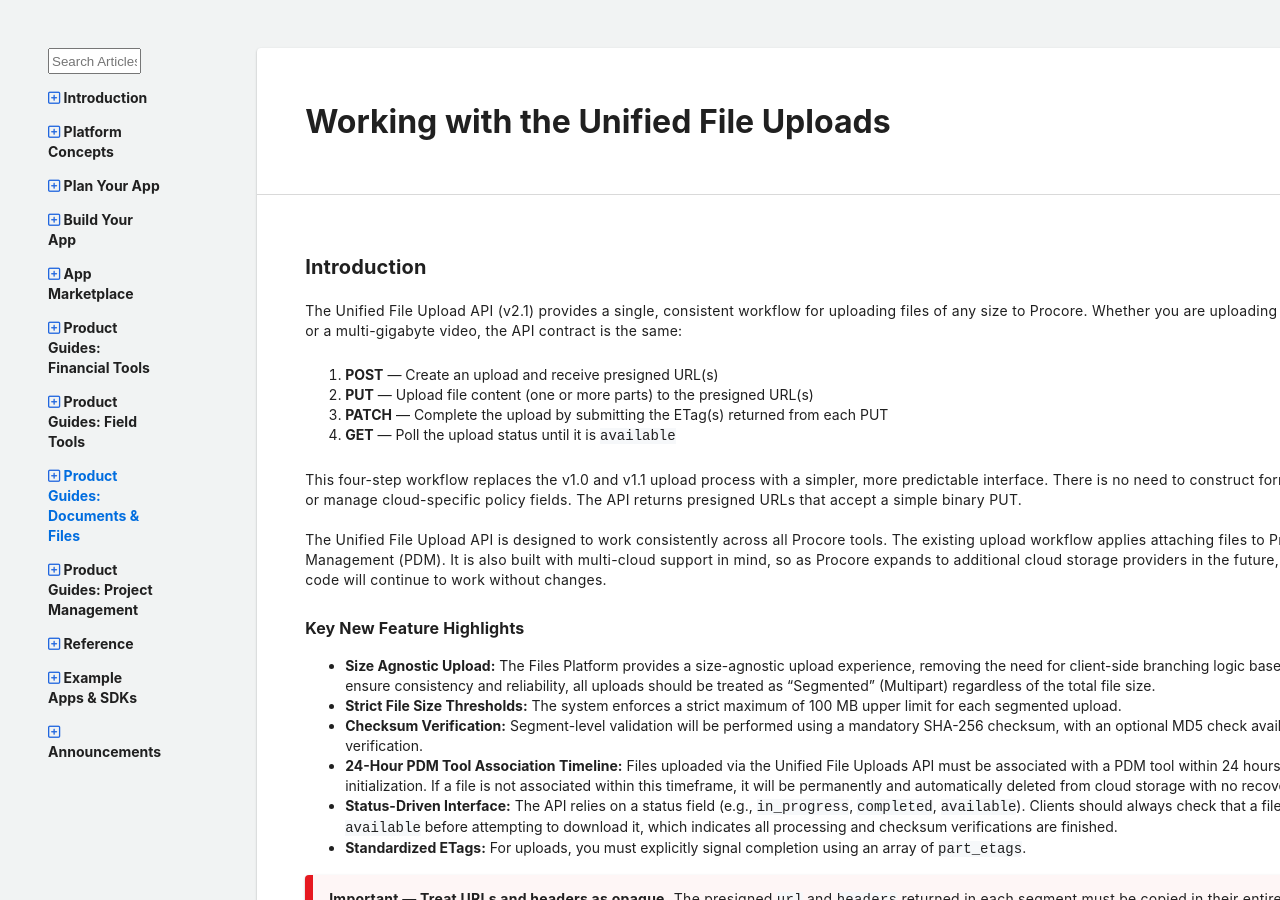
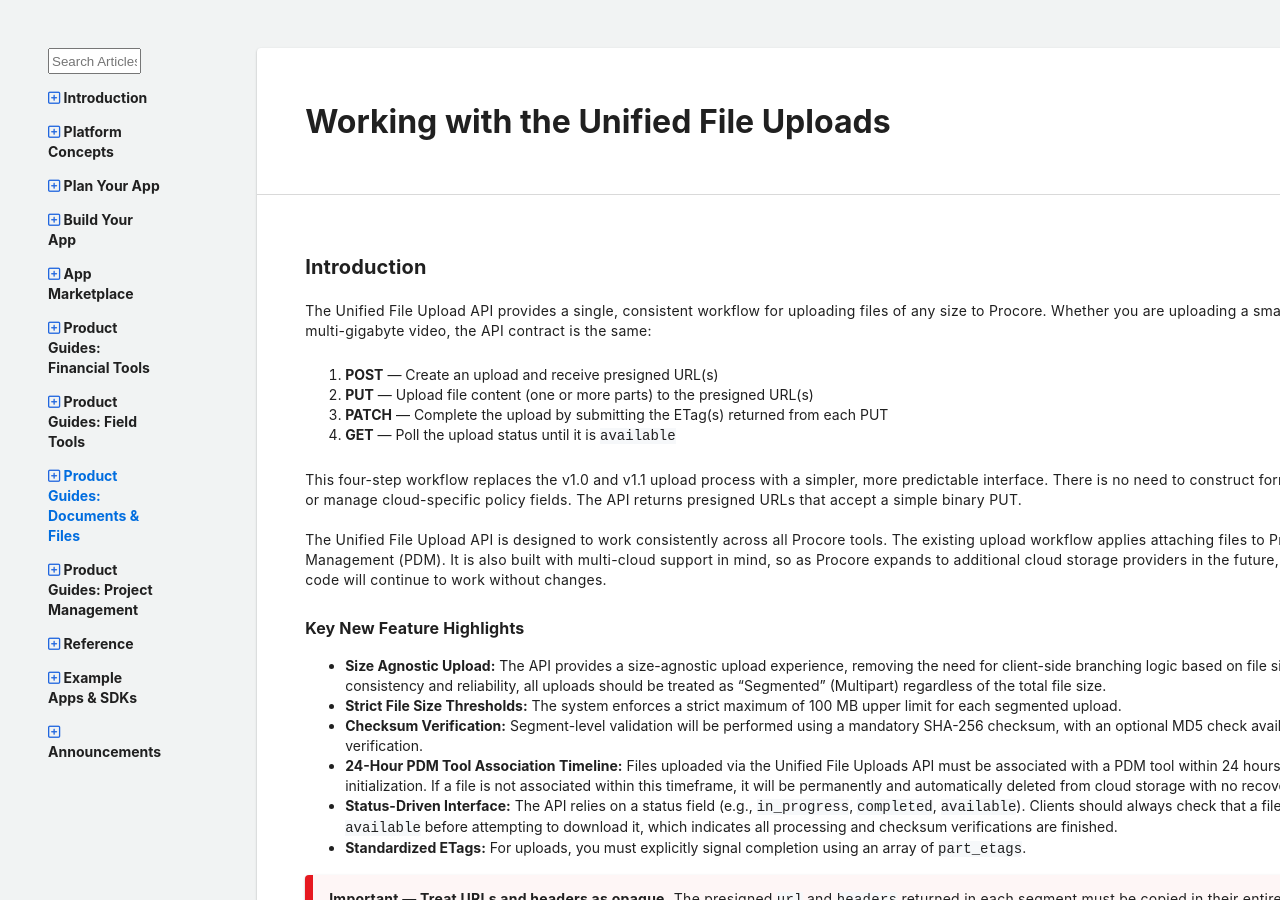
Before and after one commit to procore/documentation, a Jekyll site: the page built from tutorials/tutorial_unified_uploads.md, in a window 1280 px wide and 900 px high. Built offline with Jekyll 4.4.1, drawn with Linux system fonts in a browser that asks for light colours; comment, search, counter and statistics services are not loaded.

Commit message:
docs: add API reference links and clean up tutorial wording
- Link endpoint table actions to v2.1 API reference docs
- Replace internal "Files Platform" term with "The API"
- Remove redundant version number from intro text

Made-with: Cursor

```diff
--- a/tutorials/tutorial_unified_uploads.md
+++ b/tutorials/tutorial_unified_uploads.md
@@ -8,7 +8,7 @@ section_title: "Product Guides: Documents & Files"
 
 ## Introduction
 
-The Unified File Upload API (v2.1) provides a single, consistent workflow for uploading files of any size to Procore.
+The Unified File Upload API provides a single, consistent workflow for uploading files of any size to Procore.
 Whether you are uploading a small document or a multi-gigabyte video, the API contract is the same:
 
 1. **POST** — Create an upload and receive presigned URL(s)
@@ -26,7 +26,7 @@ It is also built with multi-cloud support in mind, so as Procore expands to addi
 
 ### Key New Feature Highlights
 
-- **Size Agnostic Upload:** The Files Platform provides a size-agnostic upload experience, removing the need for client-side branching logic based on file size. To ensure consistency and reliability, all uploads should be treated as "Segmented" (Multipart) regardless of the total file size.
+- **Size Agnostic Upload:** The API provides a size-agnostic upload experience, removing the need for client-side branching logic based on file size. To ensure consistency and reliability, all uploads should be treated as "Segmented" (Multipart) regardless of the total file size.
 - **Strict File Size Thresholds:** The system enforces a strict maximum of 100 MB upper limit for each segmented upload.
 - **Checksum Verification:** Segment-level validation will be performed using a mandatory SHA-256 checksum, with an optional MD5 check available for additional verification.
 - **24-Hour PDM Tool Association Timeline:** Files uploaded via the Unified File Uploads API must be associated with a PDM tool within 24 hours of upload initialization. If a file is not associated within this timeframe, it will be permanently and automatically deleted from cloud storage with no recovery possible.
@@ -44,10 +44,10 @@ All endpoints are scoped to a project:
 
 | Action | Method | Endpoint URI |
 |---|---|---|
-| Create Upload | POST | `/rest/v2.1/companies/{company_id}/projects/{project_id}/uploads` |
+| [Create Upload](https://developers.procore.com/reference/rest/uploads?version=2.1#create-unified-upload) | POST | `/rest/v2.1/companies/{company_id}/projects/{project_id}/uploads` |
 | Upload File Content | PUT | Presigned URL returned in the `segments[].url` field of the POST response |
-| Complete Upload | PATCH | `/rest/v2.1/companies/{company_id}/projects/{project_id}/uploads/{upload_id}` |
-| Get Upload Status | GET | `/rest/v2.1/companies/{company_id}/projects/{project_id}/uploads/{upload_id}` |
+| [Complete Upload](https://developers.procore.com/reference/rest/uploads?version=2.1#complete-unified-upload) | PATCH | `/rest/v2.1/companies/{company_id}/projects/{project_id}/uploads/{upload_id}` |
+| [Get Upload Status](https://developers.procore.com/reference/rest/uploads?version=2.1#get-unified-upload-status) | GET | `/rest/v2.1/companies/{company_id}/projects/{project_id}/uploads/{upload_id}` |
 
 ## Example 1: Small File Upload (Single Part)
 
```
